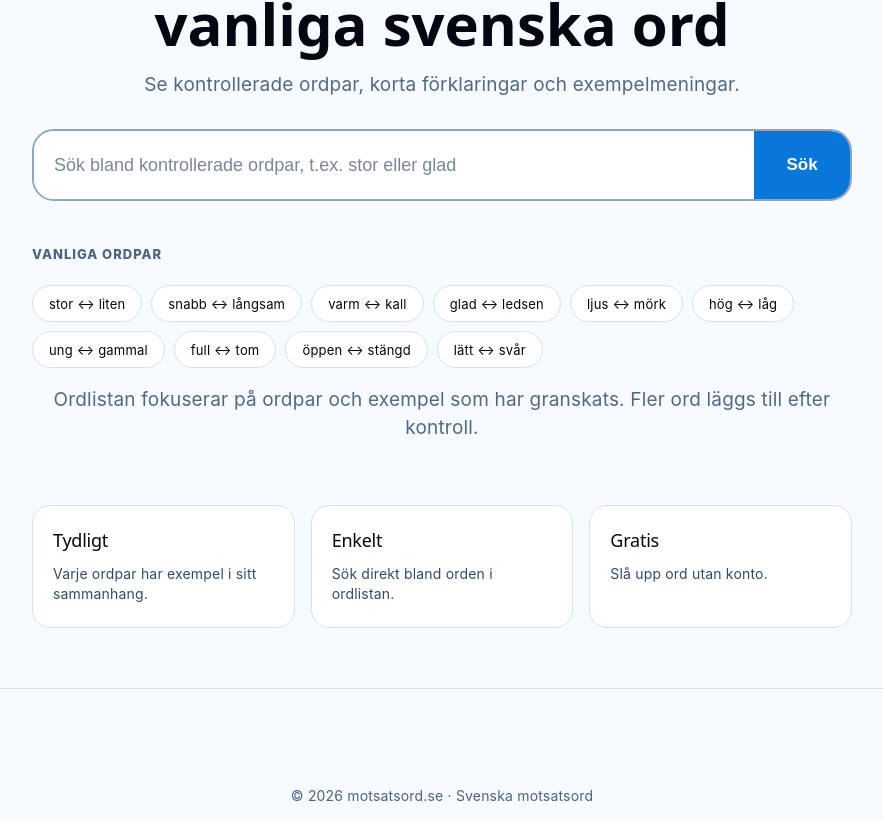
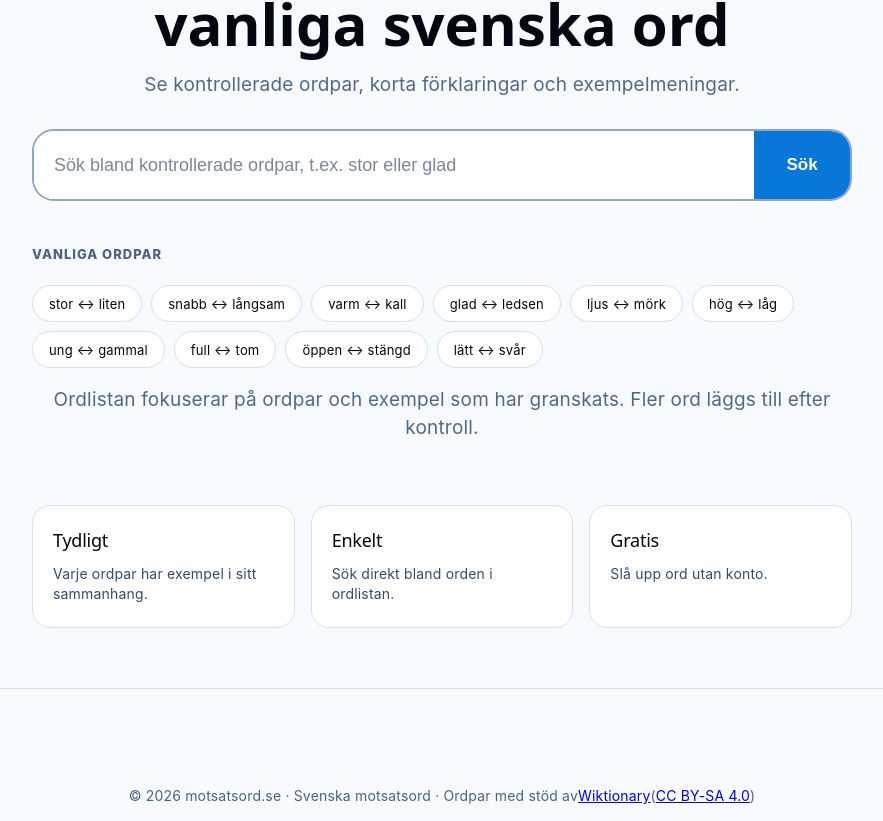
Before and after one commit to Webdes678/ordmotsats-clean2, a React (Vite) app: page / in a window 1280 px wide. Shown: the part 187-1008 px from the top of the page, without its empty margins (198-1081 px from the left). Built offline with nearby package versions, Linux system fonts and the light colour scheme.

Commit message:
Credit Swedish Wiktionary source on site

```diff
--- a/src/App.tsx
+++ b/src/App.tsx
@@ -132,7 +132,7 @@ function HomePage() {
         </div>
       </section>
 
-      <footer className="footer">© 2026 motsatsord.se · Svenska motsatsord</footer>
+      <footer className="footer">© 2026 motsatsord.se · Svenska motsatsord · Ordpar med stöd av <a href="https://sv.wiktionary.org/">Wiktionary</a> (<a href="https://creativecommons.org/licenses/by-sa/4.0/">CC BY-SA 4.0</a>)</footer>
     </main>
   )
 }
@@ -204,7 +204,7 @@ function WordPage() {
         )}
       </section>
 
-      <footer className="footer">© 2026 motsatsord.se · Svenska motsatsord</footer>
+      <footer className="footer">© 2026 motsatsord.se · Svenska motsatsord · Ordpar med stöd av <a href="https://sv.wiktionary.org/">Wiktionary</a> (<a href="https://creativecommons.org/licenses/by-sa/4.0/">CC BY-SA 4.0</a>)</footer>
     </main>
   )
 }
```
